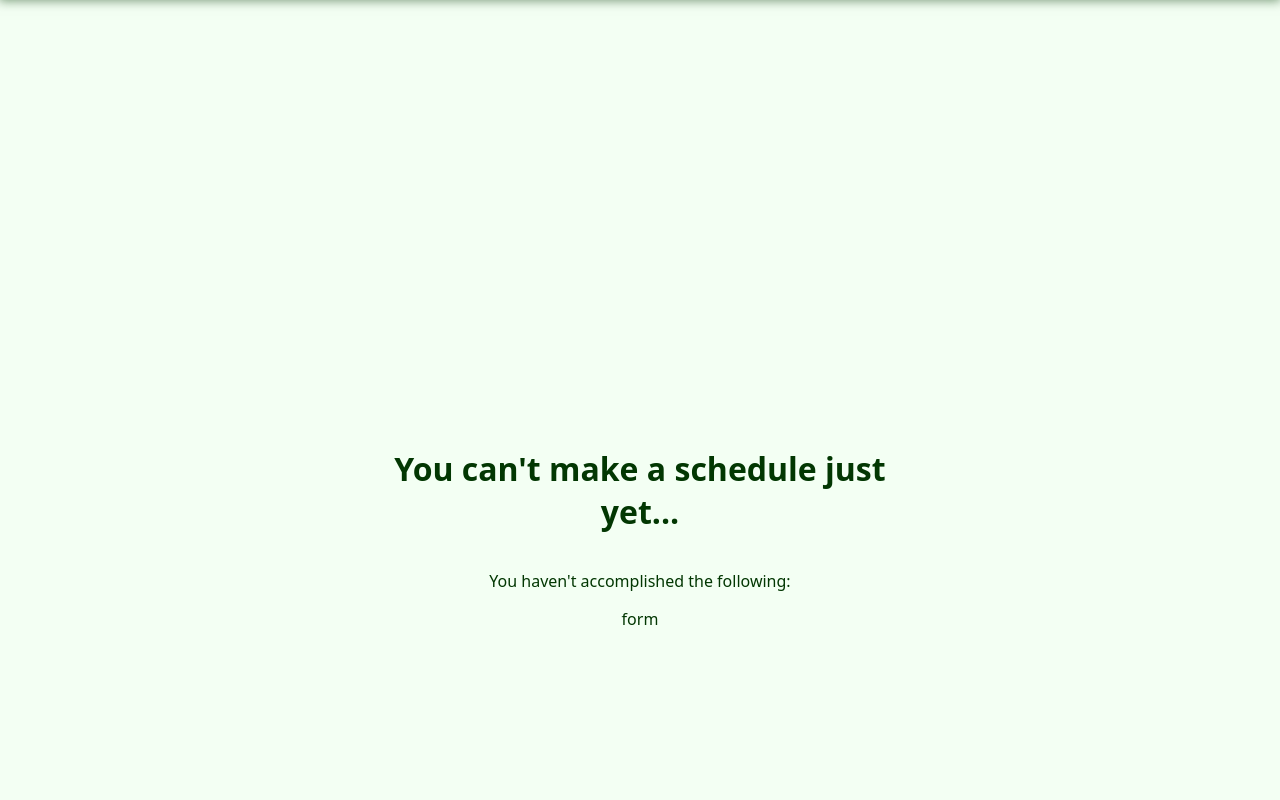
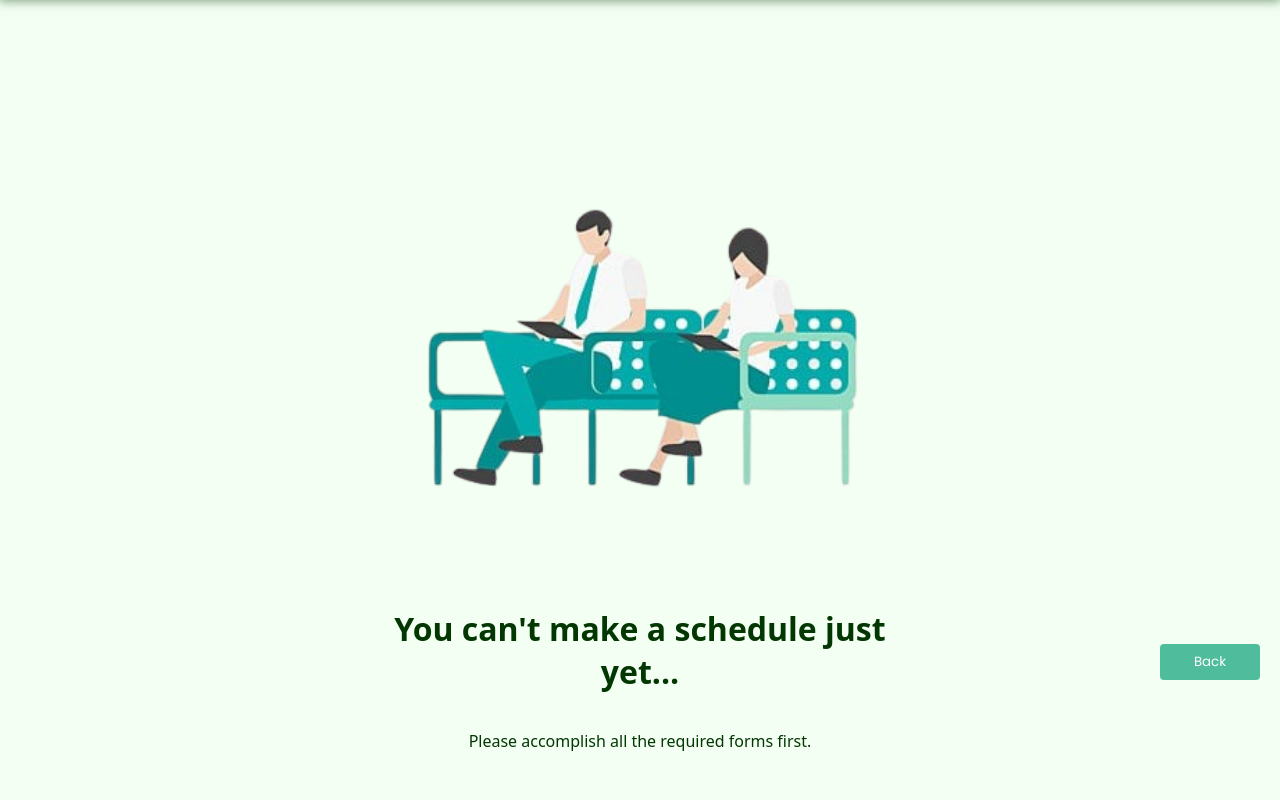
Before and after one commit to amaedeyus/cgcc, a PHP site: page /cgcc/public/schedule-forms-uncompleted.html in a window 1280 px wide. Shown: the part 100-900 px from the top of the page. Run offline with PHP 8.4, Linux system fonts and the light colour scheme.

Commit message:
Attempt to make scheduling chuchu

```diff
--- a/public/css/form-validation.css
+++ b/public/css/form-validation.css
@@ -20,3 +20,22 @@
 .notice h1{
     font-weight: bold;
 }
+
+.back{
+    position: fixed !important;
+    bottom: 20px !important;
+    right: 20px !important;
+    padding: 8px 15px;
+    background-color: rgb(79, 189, 156);
+    color: white;
+    border: none;
+    border-radius: 4px;
+    cursor: pointer;
+    font-family: 'Poppins', sans-serif;
+    width: 100px;
+    text-align: center;
+}
+
+.back:hover{
+    background: rgb(36, 154, 118);
+}
--- a/public/schedule-forms-uncompleted.html
+++ b/public/schedule-forms-uncompleted.html
@@ -25,11 +25,13 @@
         </nav>
     </header>
 
+    <button class="back" onclick="javascript:history.back()">Back</button>
+
     <div class="grid-body">
         <div class="notice">
+            <center><img src="wait.png" alt="wait-icon" class="wait-icon" style="height: 500px; width: 500px;"></center>
             <h1>You can't make a schedule just yet...</h1>
-            <p>You haven't accomplished the following:</p>
-            <div>form</div> <!-- placement ng 'di pa nagagawa ni user, need iretrieve yung data-->
+            <p>Please accomplish all the required forms first.</p>
         </div>
     </div>
 </body>
```
Also changed, not shown: public/main.php (+14 -4 lines), public/Media/wait.png (added), public/Media/waiting.jpg (added), public/schedule-forms-completed.html (added).
